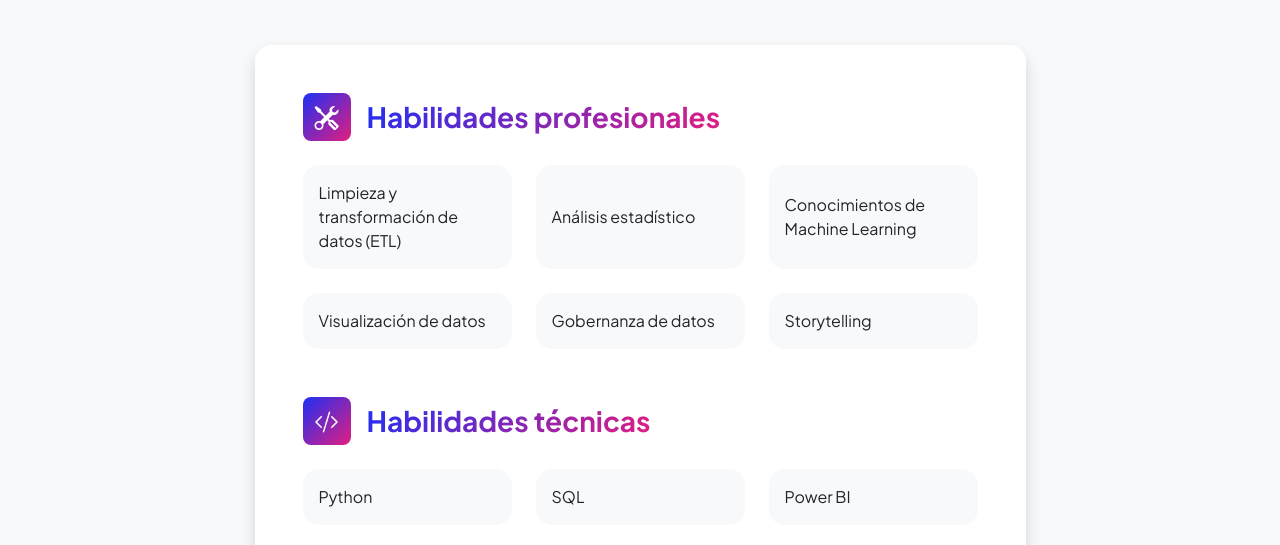
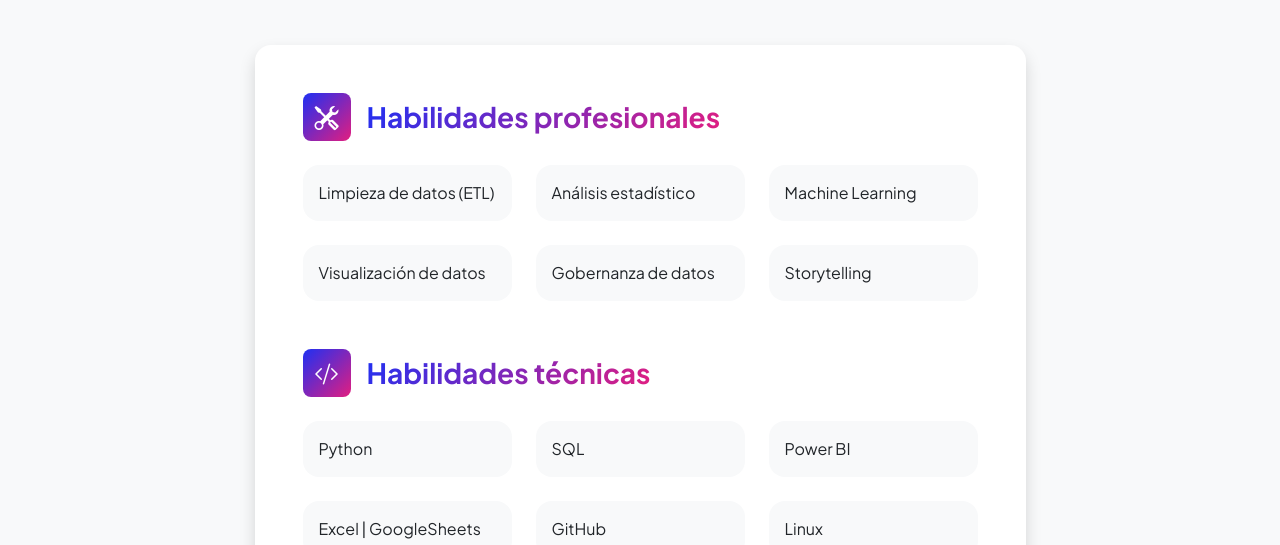
Before and after one commit to alexkhype/alexkhype.github.io, a website: page resume.html in a window 1280 px wide. Shown: the part 255-800 px from the top of the page. Drawn offline with nearby package versions, Linux system fonts and the light colour scheme.

Commit message:
Update resume.html

```diff
--- a/resume.html
+++ b/resume.html
@@ -58,9 +58,9 @@
                                             <h3 class="fw-bolder mb-0"><span class="text-gradient d-inline">Habilidades profesionales</span></h3>
                                         </div>
                                         <div class="row row-cols-1 row-cols-md-3 mb-4">
-                                            <div class="col mb-4 mb-md-0"><div class="d-flex align-items-center bg-light rounded-4 p-3 h-100">Limpieza y transformación de datos (ETL)</div></div>
+                                            <div class="col mb-4 mb-md-0"><div class="d-flex align-items-center bg-light rounded-4 p-3 h-100">Limpieza de datos (ETL)</div></div>
                                             <div class="col mb-4 mb-md-0"><div class="d-flex align-items-center bg-light rounded-4 p-3 h-100">Análisis estadístico</div></div>
-                                            <div class="col"><div class="d-flex align-items-center bg-light rounded-4 p-3 h-100">Conocimientos de Machine Learning</div></div>
+                                            <div class="col"><div class="d-flex align-items-center bg-light rounded-4 p-3 h-100">Machine Learning</div></div>
                                         </div>
                                         <div class="row row-cols-1 row-cols-md-3">
                                             <div class="col mb-4 mb-md-0"><div class="d-flex align-items-center bg-light rounded-4 p-3 h-100">Visualización de datos</div></div>
```
